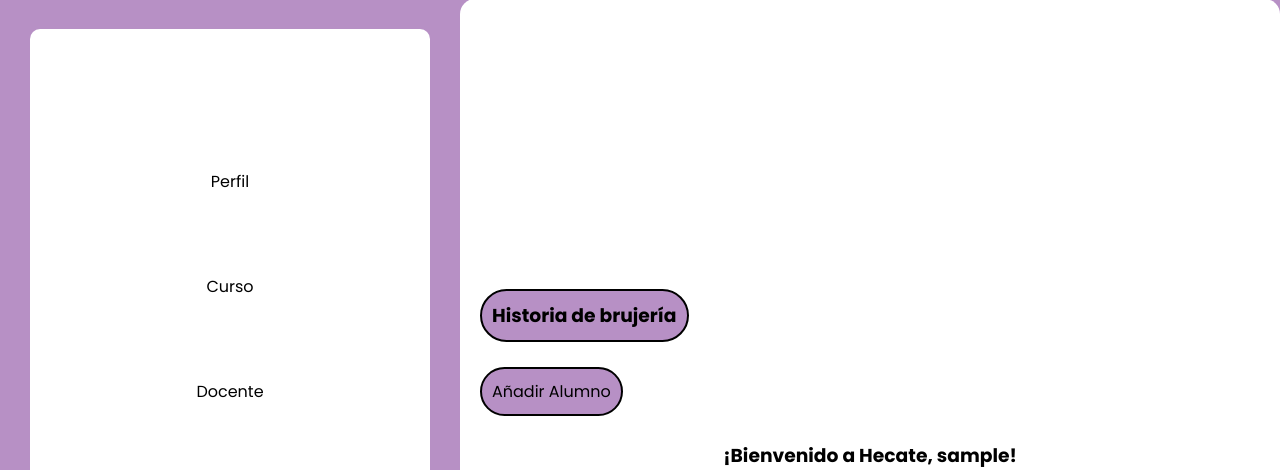
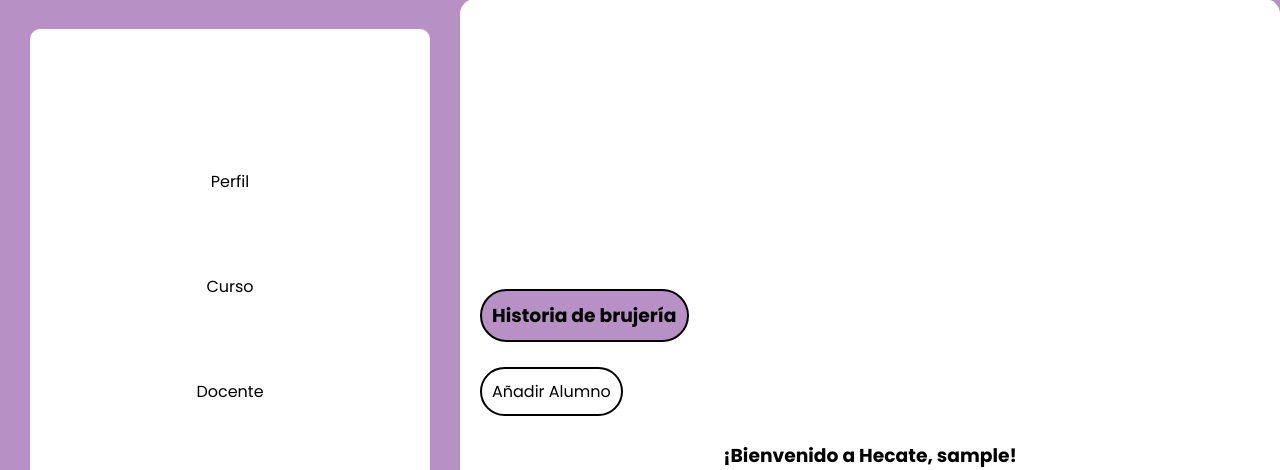
Before and after one commit to AlexandraZambrano/HEKATE_UHM, a Django app: page / in a window 1280 px wide. Shown: the part 21-491 px from the top of the page. Run offline with Django 4.2, Linux system fonts and the light colour scheme; the visitor is signed in with stand-in values (Sample User, id 1); data that the repository does not hold is empty; some web fonts are replaced.

Commit message:
prueba rama

```diff
--- a/universidad/webapp/static/main.css
+++ b/universidad/webapp/static/main.css
@@ -175,7 +175,7 @@ td{
     text-align: center;
     padding: 10px 10px;
     color: black;
-    background-color: #B790C5;
+    background-color: white;
     border-radius: 30px;
     border: solid black 2px;
     text-decoration:none;
```
